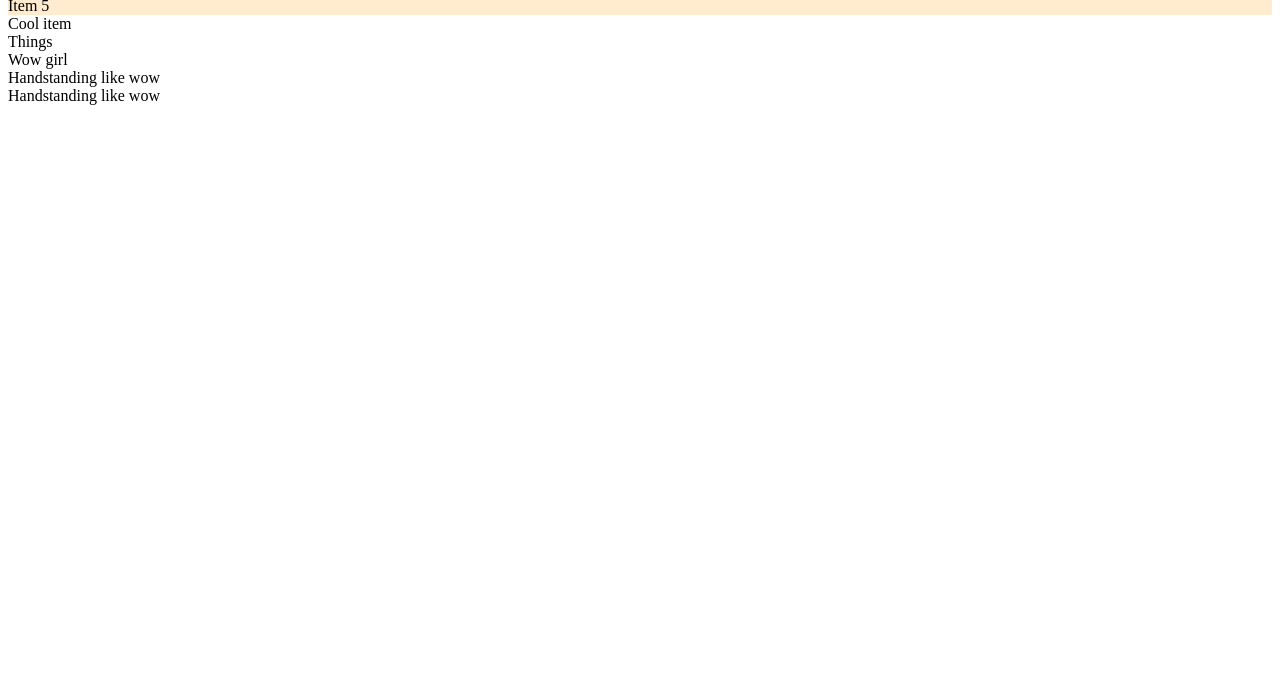
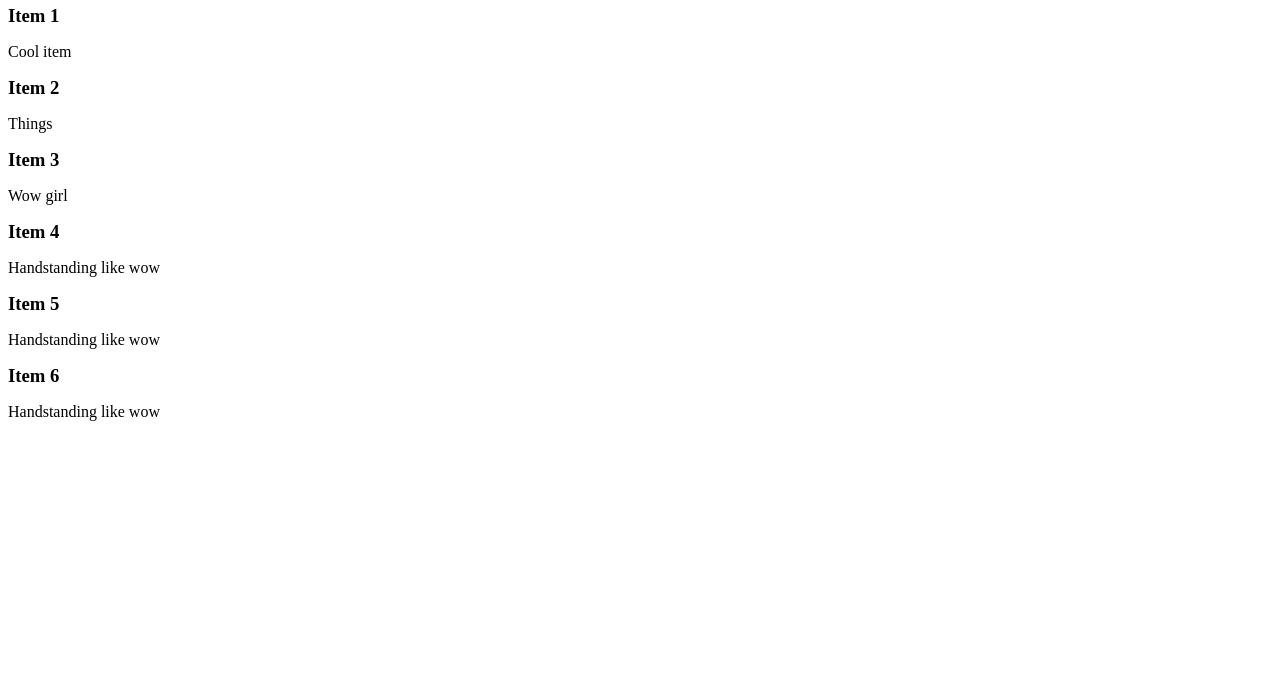
Before and after one commit to ilayalmalem/Lingo.js, a website: page index.html in a window 1280 px wide. Shown: the part 104-800 px from the top of the page. Drawn offline with Linux system fonts and the light colour scheme.

Commit message:
Finally working repeat directive

```diff
--- a/index.html
+++ b/index.html
@@ -8,10 +8,10 @@
 <body>
     <div id="root">
         <input type="text" l-value="l">
-        <div class="d" style="display: flex;flex-direction: column;" repeat="todo in todos">
-            <div style="background-color: blanchedalmond;">{ todo.name }</div>
-            <div class="">{ todo.desc }</div>
-            <!-- <div>{ todo.desc} </div> -->
+        <h1>Todo in todos</h1>
+        <div class="d" repeat="todo in todos">
+            <h3 style="margin: 0;padding: 0;">{ todo.name }</h3>
+            <p>{ todo.desc }</p>
         </div>
     </div>
     <script src="index.js"></script>
--- a/index.js
+++ b/index.js
@@ -60,73 +60,41 @@ class Lingo {
 
         })
     }
-    setForLoops() {
+    async setForLoops() {
         // Get all elements with the repeat attribute, and foreach on them
         var elements = document.querySelectorAll('[repeat]')
         elements.forEach((element,index) => {
-            // // Get the data to be looped on
-
-            // var interpolations = element.textContent.split(/[{}]/);
-
-            // interpolations.forEach((interpolation,index) => {
-            //     // element.textContent = this.sanitize(element.textContent)
-            //     var attrs = interpolation.replace(repeator, '').trim()
-            //     var isObject = attrs == '' ? true : false;
-
-            //     var displayed = []
-            //     if(isObject) {
-            //         for(const key in this.data[object]) {
-            //             var o = this.data[object][key]
-            //             Object.values(o).forEach((k) => {
-            //                 displayed.push('<div>' + k + '</div>')
-            //             })
-            //         }
-            //         interpolations = displayed.join('')
-            //     }else {
-            //         // interpolations[index] = eval(`this.data.${object}${isObject ? '' : '[0]' }${attrs}`)
-            //     }
-
-            // })
-
-            // console.log(interpolations)
-
-            // var srctext = element.textContent
-            // var re = /(.*{\s+)(.*)(\s+}.*)/;
-            // element.textContent = element.textContent.replace(re,interpolations )
-
             // This is the statement something like this: todo in todod; todo = repeator, object = this.data.todos
             var statement = element.getAttribute('repeat')
             var repeatorLiteral = statement.substr(0, statement.indexOf('in')).trim()
             var object = statement.split('in').pop().trim();
             var repeator = repeatorLiteral
+            var blocks = []
+            this.data[repeator] = this.data[object]
+            var dataCount = 0
+            for (const dataC in this.data[object]) {
+                // The times it will run
+                dataCount = dataC
+            }
+            var code = []
+            for (let i = 0; i <= dataCount; i++) {
+                element.querySelectorAll('*').forEach((el) => {
+                    var clone = el.cloneNode()
+                    var props = this.sanitize(el.textContent).replace(repeator, '').trim()
+                    clone.textContent = eval(`this.data.${repeator}[${i}]${props ? props : ''}`)
+                    code.push(clone)
+                })
+            }
+            element.innerHTML = ''
 
-            element.querySelectorAll('*').forEach((el) => {
-                // Replace with interpolation
-                el.textContent = this.sanitize(el.textContent)
+            code.forEach((co) => {
+                element.appendChild(co)
+            })
+        })
+    }
 
-                var props = el.textContent.replace(repeator, '').trim()
-                var inter = []
-                if(props) {
-                    var da = eval(`this.data['${object}']`)
-                    for(const io in da){
-                        inter.push(eval(`this.data.${object}[${io}]${props}`))
-                    }
-                }
-                else {
-                    inter.push(eval(`this.data.${object}`))
-                }
-                el.textContent = ''
-                console.log(inter)
-                inter.forEach((int,index) => {
-                    var duplicate = el.cloneNode()
-                    duplicate.innerHTML = int
-                    element.appendChild(duplicate)
-                    // el.textContent += el.textContent.replace(el.textContent,inter[index])
-                    // element.innerHTML += el.innerHTML
-                })
-            })
+    buildBlock(items,el) {
 
-        })
     }
 
     sanitize(code) {
--- a/tester.js
+++ b/tester.js
@@ -5,7 +5,9 @@ var lingo = new window.Lingo('#root',{
         {name:'Item 2',desc: 'Things',ouch:'ss'},
         {name:'Item 3',desc: 'Wow girl',ouch:'kk'},
         {name:'Item 4',desc: 'Handstanding like wow',ouch:'xx'},
-        {name:'Item 5',desc: 'Handstanding like wow',ouch:'xx'}
+        {name:'Item 5',desc: 'Handstanding like wow',ouch:'xx'},
+        {name:'Item 6',desc: 'Handstanding like wow',ouch:'xx'}
+
     ]
 })
 
```
